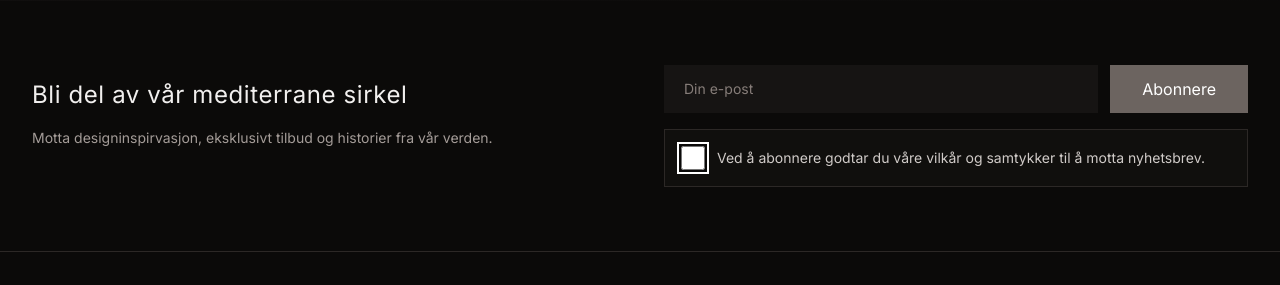
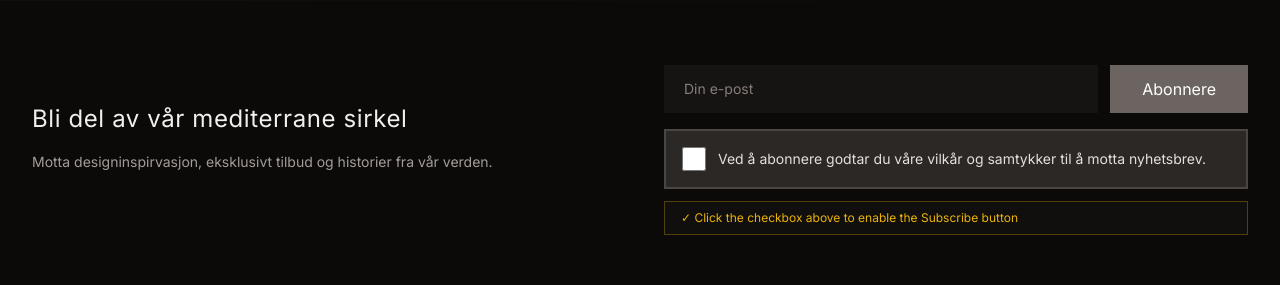
Before and after one commit to Parth7487/Villabellafinal, a React (Vite) app: page / in a window 1280 px wide. Shown: the part 6660-6945 px from the top of the page. Built offline with nearby package versions, Linux system fonts and the light colour scheme.

Commit message:
Add visible checkbox styling and instruction text for enabling subscribe
cgen-71f84ca3238747cfa56143b2903e1c43

```diff
--- a/client/components/Footer.tsx
+++ b/client/components/Footer.tsx
@@ -54,24 +54,32 @@ const Footer = () => {
                   {t("footer.subscribe")}
                 </button>
               </div>
-              <div className="flex items-center gap-3 bg-stone-900/50 p-4 rounded-sm border border-stone-800">
+              <div className="space-y-3">
+                <div className="flex items-center gap-3 bg-stone-800 p-4 rounded-sm border-2 border-stone-700">
                   <input
                     type="checkbox"
                     id="footer-gdpr"
                     checked={footerGdprAccepted}
                     onChange={(e) => setFooterGdprAccepted(e.target.checked)}
-                  className={`w-6 h-6 border-2 rounded cursor-pointer flex-shrink-0 ring-2 ring-offset-2 ring-offset-stone-950 transition-colors duration-300 ${
-                    footerGdprAccepted
-                      ? "bg-stone-400 border-stone-400 ring-stone-400 accent-stone-900"
-                      : "bg-white border-white ring-white accent-stone-900"
-                  }`}
+                    className="w-6 h-6 cursor-pointer flex-shrink-0 accent-yellow-500"
                   />
                   <label
                     htmlFor="footer-gdpr"
-                  className="text-sm text-stone-300 font-light cursor-pointer leading-relaxed flex-1"
+                    className="text-sm text-stone-200 font-light cursor-pointer leading-relaxed flex-1"
                   >
                     {t("newsletter.gdprDescription")}
                   </label>
+                </div>
+                {!footerGdprAccepted && (
+                  <p className="text-xs text-yellow-500 font-light px-4 py-2 bg-stone-900/50 rounded-sm border border-yellow-500/30">
+                    ✓ Click the checkbox above to enable the Subscribe button
+                  </p>
+                )}
+                {footerGdprAccepted && (
+                  <p className="text-xs text-green-400 font-light px-4 py-2 bg-stone-900/50 rounded-sm border border-green-400/30">
+                    ✓ You're all set! Click Subscribe to join our circle.
+                  </p>
+                )}
               </div>
             </form>
           </div>
```
Lines whose indentation alone changed are shown as unchanged.
